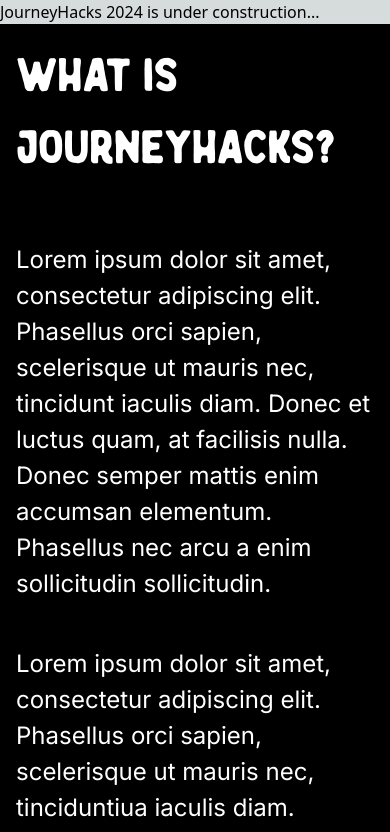
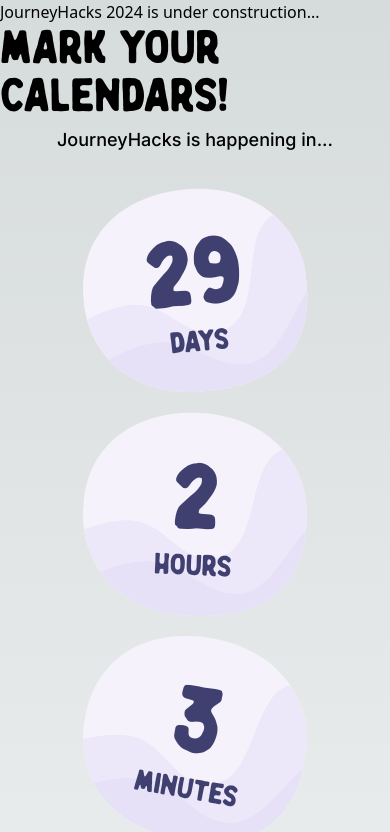
Before and after one commit to sfusurge/journeyhacks_website, a Next.js app: page / in a window 390 px wide. Shown: the top 832 px of the page. Built offline with nearby package versions, Linux system fonts and the light colour scheme.

Commit message:
Finished countdown clock, responsive
I'll add the particles later

```diff
--- a/src/app/globals.css
+++ b/src/app/globals.css
@@ -25,3 +25,10 @@
     )
     rgb(var(--background-start-rgb));
 }
+
+
+@layer components {
+  .countdown-snowball {
+    @apply bg-[url('/countdown/snowball.svg')] bg-no-repeat bg-center max-w-[14rem] max-h-[14rem] lg:max-w-[20rem] lg:max-h-[20rem] bg-contain flex flex-col items-center justify-center w-full h-auto aspect-square text-[#404070];
+  }
+}
--- a/src/app/page.tsx
+++ b/src/app/page.tsx
@@ -1,6 +1,7 @@
 import Image from "next/image";
 import Header from "../components/Header/Header";
 import General_info from "@/components/General_info/General_info";
+import CountdownClock from "@/components/CountdownClock/CountdownClock";
 
 export default function Home() {
   return (
@@ -22,6 +23,7 @@
 
     <main>
       <p>JourneyHacks 2024 is under construction...</p>
+      <CountdownClock></CountdownClock>
       <General_info></General_info>
     </main>
   );
--- /dev/null
+++ b/src/components/CountdownClock/CountdownClock.tsx
@@ -0,0 +1,67 @@
+"use client";
+
+import { useState, useEffect } from "react";
+
+export default function CountdownClock() {
+  // TODO confirm with Matthew for correct event date
+  const eventDate = new Date("2024-01-17T12:00:00");
+  const [time, setTime] = useState(calculateTimeRemaining());
+
+  function calculateTimeRemaining() {
+    const currentTime = new Date();
+    const difference = eventDate.getTime() - currentTime.getTime();
+
+    if (difference <= 0) {
+      return { days: 0, hours: 0, minutes: 0, seconds: 0 };
+    }
+
+    const days = Math.floor(difference / (1000 * 60 * 60 * 24));
+    const hours = Math.floor(
+      (difference % (1000 * 60 * 60 * 24)) / (1000 * 60 * 60)
+    );
+    const minutes = Math.floor((difference % (1000 * 60 * 60)) / (1000 * 60));
+    const seconds = Math.floor((difference % (1000 * 60)) / 1000);
+
+    return { days, hours, minutes, seconds };
+  }
+
+  useEffect(() => {
+    const updateInterval = setInterval(() => {
+      setTime(calculateTimeRemaining());
+    }, 60000);
+
+    return () => {
+      clearInterval(updateInterval);
+    };
+  }, []);
+
+  return (
+    <div className="flex flex-col items-center">
+      <h2 className="font-wilden text-5xl mb-1.5">Mark your calendars!</h2>
+      <p className="font-medium font-inter text-lg mb-6">
+        JourneyHacks is happening in...
+      </p>
+
+      <div className="flex flex-col md:flex-row md:gap-6 w-full items-center justify-center">
+        <div className="countdown-snowball -rotate-[5deg]">
+          <span className="font-wilden -mt-2 text-8xl p-16 block">
+            {time.days}
+          </span>
+          <span className="-mt-16 mb-[3rem] font-wilden text-3xl">days</span>
+        </div>
+        <div className="countdown-snowball rotate-[2.5deg]">
+          <span className="font-wilden -mt-2 text-8xl p-16 block">
+            {time.hours}
+          </span>
+          <span className="-mt-16 mb-[3rem] font-wilden text-3xl">hours</span>
+        </div>
+        <div className="countdown-snowball rotate-[10deg]">
+          <span className="font-wilden -mt-2 text-8xl p-16 block">
+            {time.minutes}
+          </span>
+          <span className="-mt-16 mb-[3rem] font-wilden text-3xl">minutes</span>
+        </div>
+      </div>
+    </div>
+  );
+}
--- a/tailwind.config.ts
+++ b/tailwind.config.ts
@@ -1,4 +1,5 @@
 import type { Config } from "tailwindcss";
+const defaultTheme = require('tailwindcss/defaultTheme')
 
 const config: Config = {
 	content: [
@@ -10,6 +11,7 @@
 		screens: {
 			mobile: { max: "767px" },
 			desktop: "768px", // min-width
+			...defaultTheme.screens,
 		},
 		extend: {
 			fontFamily: {
```
Lines whose indentation alone changed are shown as unchanged.
